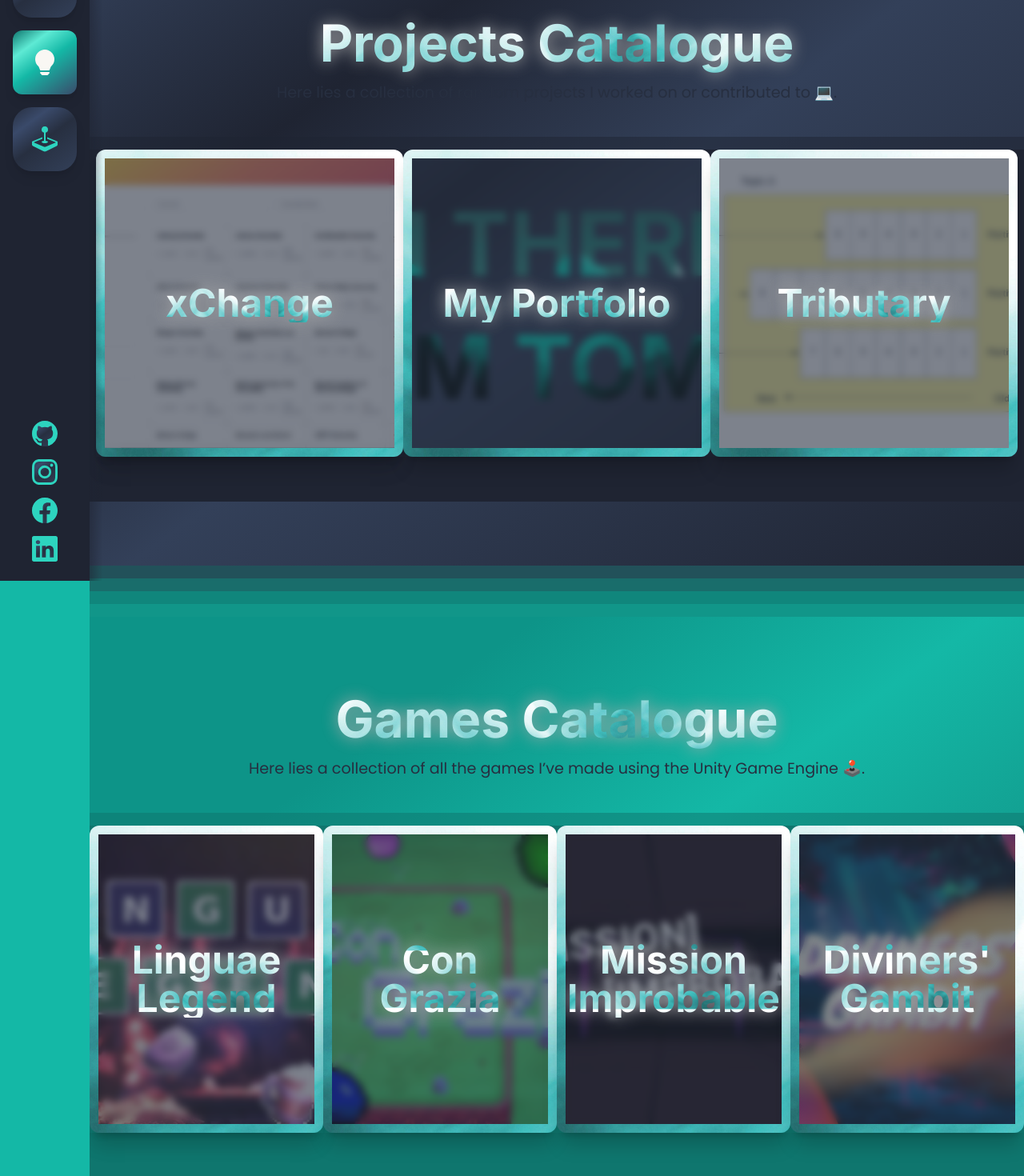
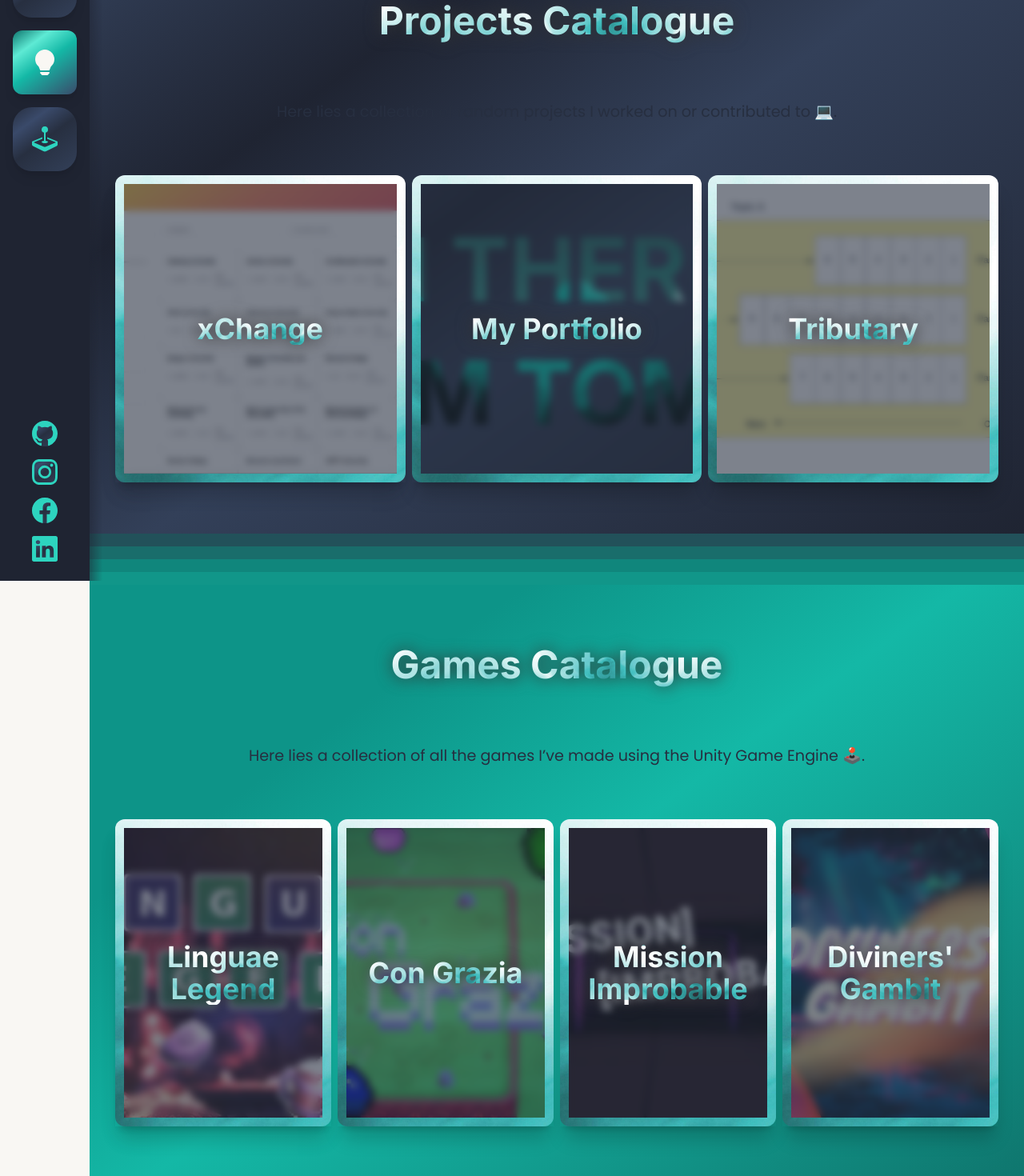
Before and after one commit to tom-jt/Portfolio, a Next.js app: page /projects in a window 1280 px wide. Shown: the part 74-1544 px from the top of the page at 80% size. Built offline with nearby package versions, Linux system fonts and the light colour scheme.

Commit message:
Formatte dprojects

```diff
--- /dev/null
+++ b/app/components/ProjectCarousel.tsx
@@ -0,0 +1,13 @@
+interface ProjectCarouselProp {
+  children?: any
+}
+
+const ProjectCarousel = ({ children }: ProjectCarouselProp) => {
+  return (
+    <div className='flex h-96 px-8 gap-2'>
+      {children}
+    </div>
+  )
+}
+
+export default ProjectCarousel;
--- a/app/components/ProjectFrame.module.css
+++ b/app/components/ProjectFrame.module.css
@@ -1,32 +1,31 @@
 .projectFrame {
-    @apply shadow-xl transition-all duration-300 cursor-pointer relative flex;
+    @apply shadow-xl transition-all duration-300 cursor-pointer relative flex
+        w-full h-full;
     transition-timing-function: cubic-bezier(0.34, 1.56, 0.64, 1);
-    width: 24rem;
-    height: 24rem;
 }
 
 .projectFrame:hover {
-    @apply shadow-2xl shadow-black;
-    scale: 1.1;
-    width: 35rem;
+    @apply shadow-2xl shadow-black w-[140%] scale-110 z-10;
 }
 
 .textBox {
-    @apply text-center absolute p-2 w-11/12 min-w-full min-h-full bg-tblack-900/60 bottom-0
-        flex flex-col items-center transition-all duration-200 justify-center;
+    @apply text-center absolute w-11/12 min-w-full min-h-full
+        bg-tblack-900/60 bottom-0 p-1
+        flex flex-col items-center justify-center
+        transition-all duration-200;
         backdrop-filter: blur(5px);
 }
 
 .textBox span {
-    @apply max-h-0 collapse transition-all duration-100;
+    @apply max-h-0 ease-linear transition-all duration-100 opacity-0;
 }
 
 .projectFrame:hover .textBox span {
-    @apply max-h-full visible;
+    @apply max-h-full opacity-100;
 }
 
 .textBox h1 {
-    @apply text-5xl transition-all duration-100;
+    @apply text-4xl transition-all duration-100;
 }
 
 .projectFrame:hover .textBox h1 {
--- a/app/components/ProjectFrame.tsx
+++ b/app/components/ProjectFrame.tsx
@@ -20,7 +20,7 @@ const ProjectFrame = ({ id }: ProjectFrameProp) => {
       <BorderedImage src={p.img}>
         <div className={styles.textBox}>
           <h1>{p.name}</h1>
-          <span className='w-96'>{p.desc}</span>
+          <span>{p.desc}</span>
         </div>
       </BorderedImage>
     </Link>
--- a/app/globals.css
+++ b/app/globals.css
@@ -25,7 +25,7 @@ body {
 
 h1 {
   font-family: var(--font-inter);
-  font-size: 4rem;
+  font-size: 3rem;
   font-weight: bold;
 }
 
@@ -36,7 +36,7 @@ h1 {
   -webkit-text-fill-color: transparent;
   -webkit-background-clip: text;
   background-clip: text;
-  filter: drop-shadow(0px 0px 10px #aaaaaa);
+  filter: drop-shadow(0px 0px 10px #333333);
 }
 
 @keyframes infiniteScroll {
--- a/app/page.module.css
+++ b/app/page.module.css
@@ -24,8 +24,3 @@
 .content section {
     @apply flex flex-col items-center gap-16 py-16;
 }
-
-.projectFrames {
-    @apply flex flex-row overflow-x-hidden overflow-y-hidden justify-center
-        w-full h-[55vh];
-}
--- a/app/page.tsx
+++ b/app/page.tsx
@@ -14,13 +14,14 @@ import DevTS from 'devicons-react/icons/TypescriptPlain';
 import DevTW from 'devicons-react/icons/TailwindcssOriginal';
 import DevPostSQL from 'devicons-react/icons/PostgresqlOriginal';
 import BorderedImage from './components/BorderedImage';
+import ProjectCarousel from './components/ProjectCarousel';
 
 const Home = () => {
   return (
     <main className='flex w-full'>
       <NavBar active={Page.Home} />
 
-      <div className='bg-teal-500 flex-grow'>
+      <div className='bg-teal-500'>
         <div className='bgBlack h-screen flex items-center justify-center'>
           <h1 className={styles.title}>
             HI THERE,<br />I’M TOM.
@@ -61,11 +62,11 @@ const Home = () => {
           <section className='bgBlack'>
             <h1>Featured Projects</h1>
             <p>Here are some of the projects I’m most proud of 💖. Take a look 👀!</p>
-            <div className={styles.projectFrames}>
+            <ProjectCarousel>
               <ProjectFrame id='linguae-legend'/>
               <ProjectFrame id='con-grazia'/>
               <ProjectFrame id='xchange'/>
-            </div>
+            </ProjectCarousel>
           </section>
         </div>
       </div>
--- a/app/projects/[projectid]/page.tsx
+++ b/app/projects/[projectid]/page.tsx
@@ -5,6 +5,7 @@ import styles from './page.module.css';
 import Link from 'next/link';
 import Image from 'next/image';
 import * as data from '@/data/dataFetch';
+import BorderedImage from '@/app/components/BorderedImage';
 
 const langTagsLookup: any = {
   'Java': 'bg-tyellow-900',
@@ -21,10 +22,10 @@ const langTagsLookup: any = {
   'Bootstrap': 'bg-purple-600'
 }
 
-async function Home({ params }: {
-  params: Promise<{ projectid: string }>
+async function Project({ params }: {
+  params: Promise<{ projectId: string }>
 }) {
-  const projectId = (await params).projectid;
+  const projectId = (await params).projectId;
   const p: data.ProjectProp | undefined = data.getProject(projectId);
 
   if (!p) {
@@ -45,14 +46,15 @@ async function Home({ params }: {
   }
 
   return (
-    <main>
+    <main className='flex w-full'>
       <NavBar active={Page.Projects} />
-      <div className={styles.bgBlack + ' pl-28 flex w-full h-full absolute gap-14'}>
-        <div className='w-1/2 pl-14 my-auto'>
-          <Image src={p.img} alt='Project Image' className='object-contain rounded-2xl' width='1920' height='1080'/>
+
+      <div className='bgMix h-screen flex items-center px-16 gap-16'>
+        <div className='w-1/2 flex items-center'>
+          <BorderedImage src={p.img} />
         </div>
-        <div className='pr-14 w-1/2 flex my-48'>
-          <div className='w-full h-full flex flex-col gap-4 justify-between'>
+
+        <div className='w-1/2 h-2/3 flex flex-col gap-4'>
           <div className='dynamicHeader'>
             <h1>
               {p.name}
@@ -80,12 +82,10 @@ async function Home({ params }: {
               </h1>
             </Link>
           </div>
-
-          </div>
         </div>
       </div>
     </main>
   );
 };
 
-export default Home;
+export default Project;
--- a/app/projects/page.module.css
+++ b/app/projects/page.module.css
@@ -1,24 +1,3 @@
 .content section {
-    padding: 5rem 0;
-    display: flex;
-    flex-direction: column;
-    align-items: center;
+    @apply flex flex-col items-center gap-16 py-16;
 }
-
-.projectFrames {
-    @apply flex flex-row overflow-x-hidden overflow-y-hidden justify-center
-        w-full;
-    height: 55vh;
-}
-
-.content1 {
-    background-image: linear-gradient(144deg,
-        theme('colors.tblack.800'), theme('colors.tblack.950'),
-        theme('colors.tblack.800') 50%, theme('colors.tblack.950'));
-}
-
-.content2 {
-    background-image: linear-gradient(144deg,
-      theme('colors.teal.600'), theme('colors.teal.600'),
-      theme('colors.teal.500') 50%, theme('colors.teal.700'));
-}
--- a/app/projects/page.tsx
+++ b/app/projects/page.tsx
@@ -3,39 +3,37 @@ import styles from './page.module.css';
 import { NavBar, Page } from '@/app/components/NavBar';
 import ProjectFrame from '@/app/components/ProjectFrame';
 import { Separator } from '@/app/components/Separator';
+import ProjectCarousel from '../components/ProjectCarousel';
 
 const Home = () => {
   return (
-    <main>
+    <main className='flex w-full'>
       <NavBar active={Page.Projects} />
-      <div className='pl-28 bg-teal-500 dynamicHeader'>
-        <div className={styles.content}>
-          <section className={styles.content1}>
+
+      <div className={styles.content + ' bg-teal-500 dynamicHeader'}>
+        <section className='bgBlack'>
           <h1>Projects Catalogue</h1>
           <p>Here lies a collection of random projects I worked on or contributed to 💻.</p>
-            <div className='bg-tblack-950/50 w-full h-4 mt-10'/>
-            <div className={styles.projectFrames + ' bg-tblack-950'}>
-              <ProjectFrame id='xchange'/>
-              {/* <ProjectFrame id='toohak'/> */}
-              <ProjectFrame id='portfolio'/>
-              <ProjectFrame id='tributary'/>
-            </div>
+          <ProjectCarousel>
+            <ProjectFrame id='xchange' />
+            {/* <ProjectFrame id='toohak' /> */}
+            <ProjectFrame id='portfolio' />
+            <ProjectFrame id='tributary' />
+          </ProjectCarousel>
         </section>
 
         <Separator />
 
-          <section className={styles.content2}>
+        <section className='bgTeal'>
           <h1>Games Catalogue</h1>
           <p>Here lies a collection of all the games I’ve made using the Unity Game Engine 🕹️.</p>
-            <div className='bg-teal-700/50 w-full h-4 mt-10'/>
-            <div className={styles.projectFrames + ' bg-teal-700'}>
-              <ProjectFrame id='linguae-legend'/>
-              <ProjectFrame id='con-grazia'/>
-              <ProjectFrame id='mission-improbable'/>
-              <ProjectFrame id='diviners-gambit'/>
-            </div>
+          <ProjectCarousel>
+            <ProjectFrame id='linguae-legend' />
+            <ProjectFrame id='con-grazia' />
+            <ProjectFrame id='mission-improbable' />
+            <ProjectFrame id='diviners-gambit' />
+          </ProjectCarousel>
         </section>
-        </div>
       </div>
 
 
--- a/data/dataFetch.ts
+++ b/data/dataFetch.ts
@@ -12,5 +12,5 @@ export interface ProjectProp {
 const projects = projectsJson.projects as ProjectProp[];
 
 export function getProject(id: string): ProjectProp | undefined {
-  return projects.find(e => e.id == id);
+  return projects.find(e => e.id === id);
 }
--- a/data/projects.json
+++ b/data/projects.json
@@ -59,7 +59,7 @@
         {
             "id": "portfolio",
             "name": "My Portfolio",
-            "desc": "A collection of all the project's I've made",
+            "desc": "A collection of all the projects I've made",
             "img": "/image/portfolio.png",
             "langs": ["HTML/CSS", "Tailwind", "Next.JS", "React", "Bootstrap"],
             "link": "/"
```
Also changed, not shown: app/projects/[projectid]/page.module.css (+0 -12 lines). Lines whose indentation alone changed are shown as unchanged.
